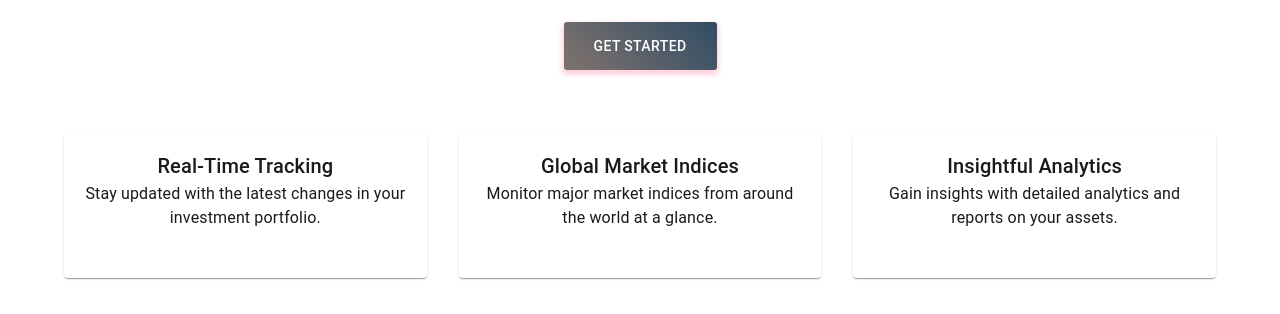
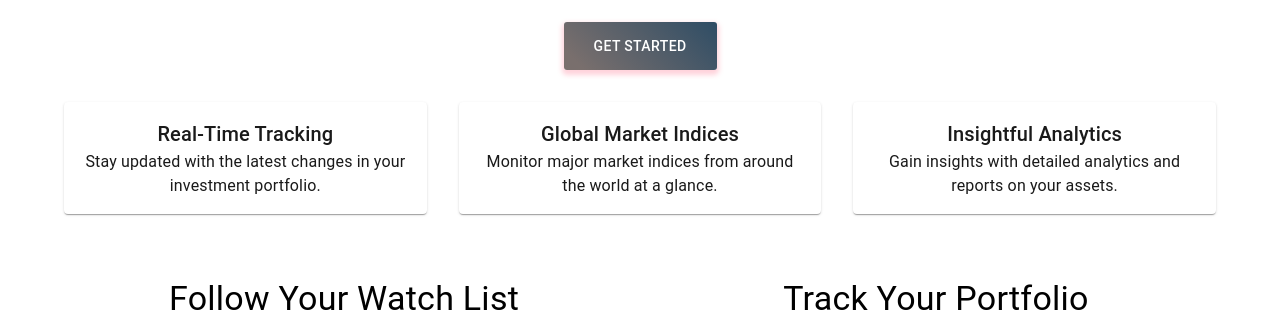
Before and after one commit to EgorChet/AW_APP, a React (Create React App) app in the folder Asset__Watch/frontend/: page /home in a window 1280 px wide. Shown: the part 279-593 px from the top of the page. Built offline with nearby package versions, Linux system fonts and the light colour scheme; no server answers.

Commit message:
final tweaks V2

```diff
--- a/Asset__Watch/frontend/src/pages/Home.js
+++ b/Asset__Watch/frontend/src/pages/Home.js
@@ -28,26 +28,26 @@ function HomePage() {
           </CustomButton>
         </Box>
 
-        {/* Features Overview */}
-        <Grid container spacing={4} sx={{ my: 4 }}>
-          <Grid item xs={12} md={4}>
-            <Paper sx={{ p: 2, height: "100%" }}>
+        {/* Features Overview Section */}
+        <Grid container spacing={{ xs: 2, sm: 3, md: 4 }} sx={{ my: 4 }}>
+          <Grid item xs={12} sm={6} md={4}>
+            <Paper sx={{ p: 2, display: 'flex', flexDirection: 'column', justifyContent: 'space-between' }}>
               <Typography variant='h6'>Real-Time Tracking</Typography>
               <Typography>
                 Stay updated with the latest changes in your investment portfolio.
               </Typography>
             </Paper>
           </Grid>
-          <Grid item xs={12} md={4}>
-            <Paper sx={{ p: 2, height: "100%" }}>
+          <Grid item xs={12} sm={6} md={4}>
+            <Paper sx={{ p: 2, display: 'flex', flexDirection: 'column', justifyContent: 'space-between' }}>
               <Typography variant='h6'>Global Market Indices</Typography>
               <Typography>
                 Monitor major market indices from around the world at a glance.
               </Typography>
             </Paper>
           </Grid>
-          <Grid item xs={12} md={4}>
-            <Paper sx={{ p: 2, height: "100%" }}>
+          <Grid item xs={12} sm={6} md={4}>
+            <Paper sx={{ p: 2, display: 'flex', flexDirection: 'column', justifyContent: 'space-between' }}>
               <Typography variant='h6'>Insightful Analytics</Typography>
               <Typography>
                 Gain insights with detailed analytics and reports on your assets.
--- a/Asset__Watch/frontend/src/pages/Login.js
+++ b/Asset__Watch/frontend/src/pages/Login.js
@@ -112,23 +112,25 @@ function LoginPage() {
         </Box>
       </Box>
       {/* Features Overview */}
-      <Grid container spacing={4} sx={{ my: 2, mb: 7 }}>
-        <Grid item xs={12} md={4}>
-          <Paper sx={{ p: 2, height: "100%" }}>
+      <Grid container spacing={{ xs: 2, sm: 3, md: 4 }} sx={{ my: 4 }}>
+          <Grid item xs={12} sm={6} md={4}>
+            <Paper sx={{ p: 2, display: 'flex', flexDirection: 'column', justifyContent: 'space-between' }}>
               <Typography variant='h6'>Real-Time Tracking</Typography>
               <Typography>
                 Stay updated with the latest changes in your investment portfolio.
               </Typography>
             </Paper>
           </Grid>
-        <Grid item xs={12} md={4}>
-          <Paper sx={{ p: 2, height: "100%" }}>
+          <Grid item xs={12} sm={6} md={4}>
+            <Paper sx={{ p: 2, display: 'flex', flexDirection: 'column', justifyContent: 'space-between' }}>
               <Typography variant='h6'>Global Market Indices</Typography>
-            <Typography>Monitor major market indices from around the world at a glance.</Typography>
+              <Typography>
+                Monitor major market indices from around the world at a glance.
+              </Typography>
             </Paper>
           </Grid>
-        <Grid item xs={12} md={4}>
-          <Paper sx={{ p: 2, height: "100%" }}>
+          <Grid item xs={12} sm={6} md={4}>
+            <Paper sx={{ p: 2, display: 'flex', flexDirection: 'column', justifyContent: 'space-between' }}>
               <Typography variant='h6'>Insightful Analytics</Typography>
               <Typography>
                 Gain insights with detailed analytics and reports on your assets.
--- a/Asset__Watch/frontend/src/pages/Register.js
+++ b/Asset__Watch/frontend/src/pages/Register.js
@@ -131,23 +131,25 @@ function RegisterPage() {
       </Box>
 
       {/* Features Overview */}
-      <Grid container spacing={4} sx={{ my: 2, mb: 7 }}>
-        <Grid item xs={12} md={4}>
-          <Paper sx={{ p: 2, height: "100%" }}>
+      <Grid container spacing={{ xs: 2, sm: 3, md: 4 }} sx={{ my: 4 }}>
+          <Grid item xs={12} sm={6} md={4}>
+            <Paper sx={{ p: 2, display: 'flex', flexDirection: 'column', justifyContent: 'space-between' }}>
               <Typography variant='h6'>Real-Time Tracking</Typography>
               <Typography>
                 Stay updated with the latest changes in your investment portfolio.
               </Typography>
             </Paper>
           </Grid>
-        <Grid item xs={12} md={4}>
-          <Paper sx={{ p: 2, height: "100%" }}>
+          <Grid item xs={12} sm={6} md={4}>
+            <Paper sx={{ p: 2, display: 'flex', flexDirection: 'column', justifyContent: 'space-between' }}>
               <Typography variant='h6'>Global Market Indices</Typography>
-            <Typography>Monitor major market indices from around the world at a glance.</Typography>
+              <Typography>
+                Monitor major market indices from around the world at a glance.
+              </Typography>
             </Paper>
           </Grid>
-        <Grid item xs={12} md={4}>
-          <Paper sx={{ p: 2, height: "100%" }}>
+          <Grid item xs={12} sm={6} md={4}>
+            <Paper sx={{ p: 2, display: 'flex', flexDirection: 'column', justifyContent: 'space-between' }}>
               <Typography variant='h6'>Insightful Analytics</Typography>
               <Typography>
                 Gain insights with detailed analytics and reports on your assets.
```
Lines whose indentation alone changed are shown as unchanged.
